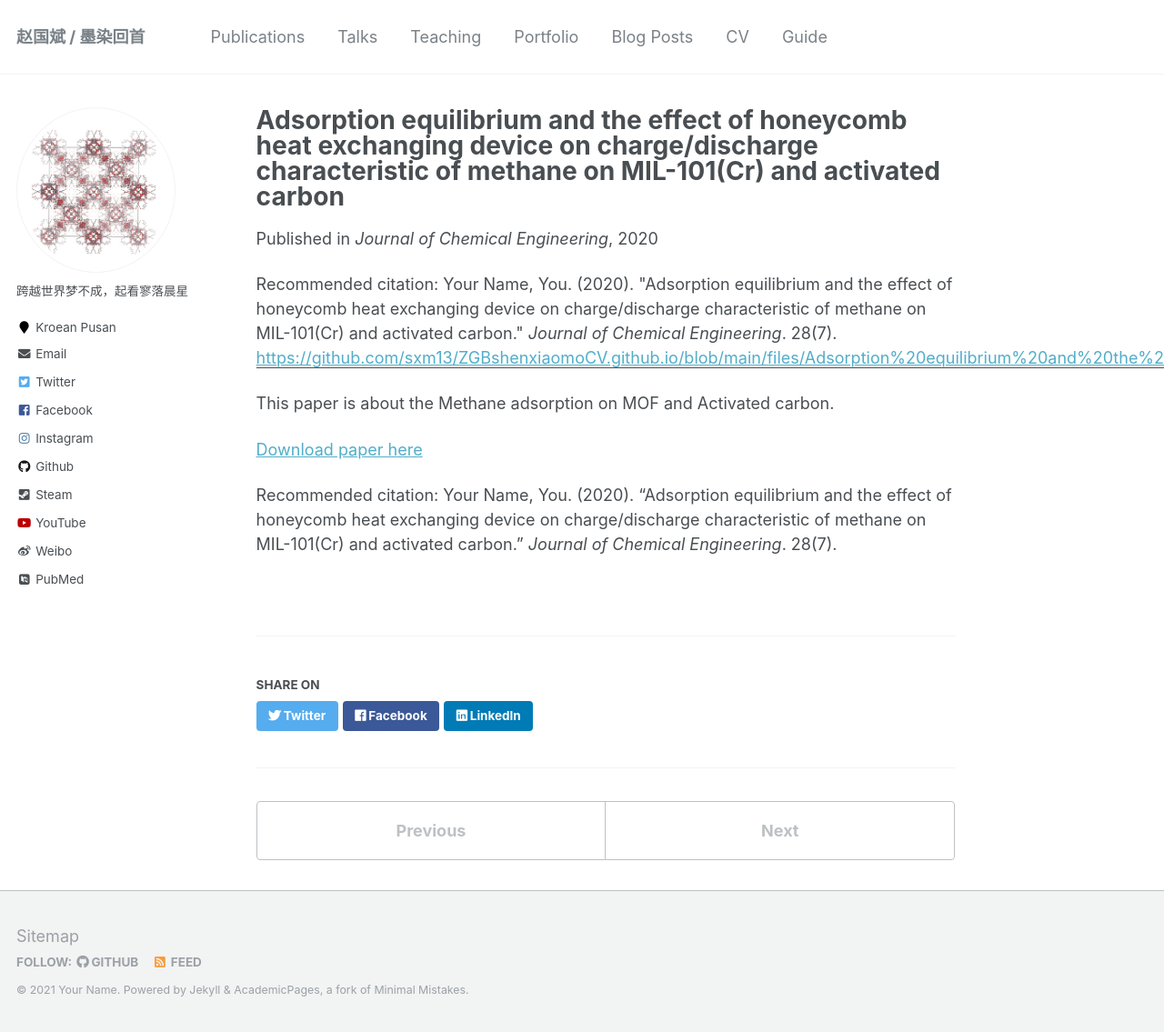
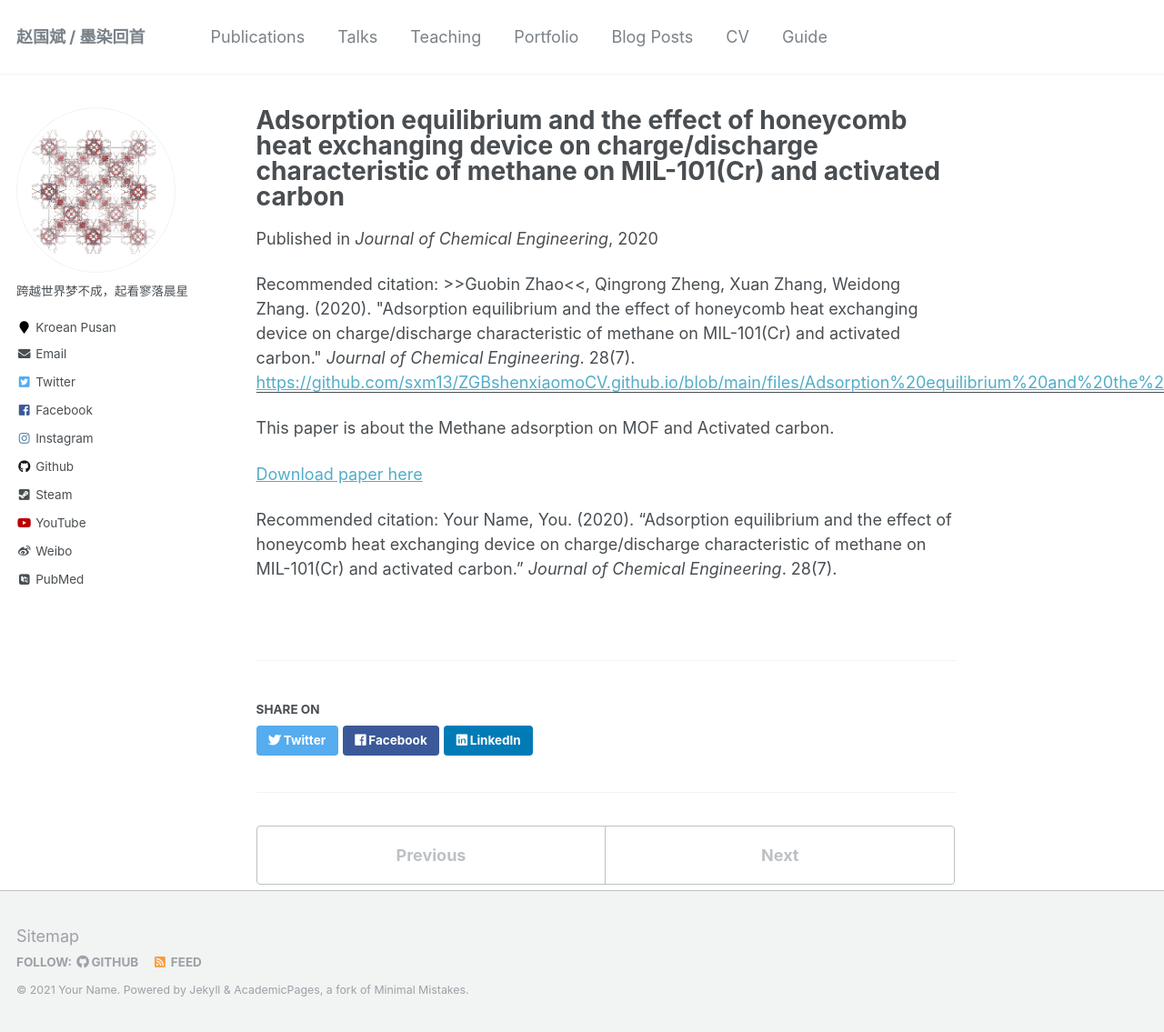
Before and after one commit to sxm13/ZGBshenxiaomoCV.github.io, a Jekyll site: the page built from _publications/2020-05-17-paper-title-number-2.md, in a window 1280 px wide and 1135 px high. Shown: the whole window at 91% size. Built offline with Jekyll 4.4.1, drawn with Linux system fonts in a browser that asks for light colours; some web fonts are replaced.

Commit message:
Update 2020-05-17-paper-title-number-2.md

```diff
--- a/_publications/2020-05-17-paper-title-number-2.md
+++ b/_publications/2020-05-17-paper-title-number-2.md
@@ -6,7 +6,7 @@ excerpt: 'This paper is about the Methane adsorption on MOF and Activated carbon
 date: 2020-05-17
 venue: 'Journal of Chemical Engineering'
 paperurl: 'https://github.com/sxm13/ZGBshenxiaomoCV.github.io/blob/main/files/Adsorption%20equilibrium%20and%20the%20effect%20of%20honeycomb%20heat%20exchanging.pdf'
-citation: 'Your Name, You. (2020). &quot;Adsorption equilibrium and the effect of honeycomb heat exchanging device on charge/discharge characteristic of methane on MIL-101(Cr) and activated carbon.&quot; <i>Journal of Chemical Engineering</i>. 28(7).'
+citation: '>>Guobin Zhao<<, Qingrong Zheng, Xuan Zhang, Weidong Zhang. (2020). &quot;Adsorption equilibrium and the effect of honeycomb heat exchanging device on charge/discharge characteristic of methane on MIL-101(Cr) and activated carbon.&quot; <i>Journal of Chemical Engineering</i>. 28(7).'
 ---
 This paper is about the Methane adsorption on MOF and Activated carbon.
 
```
